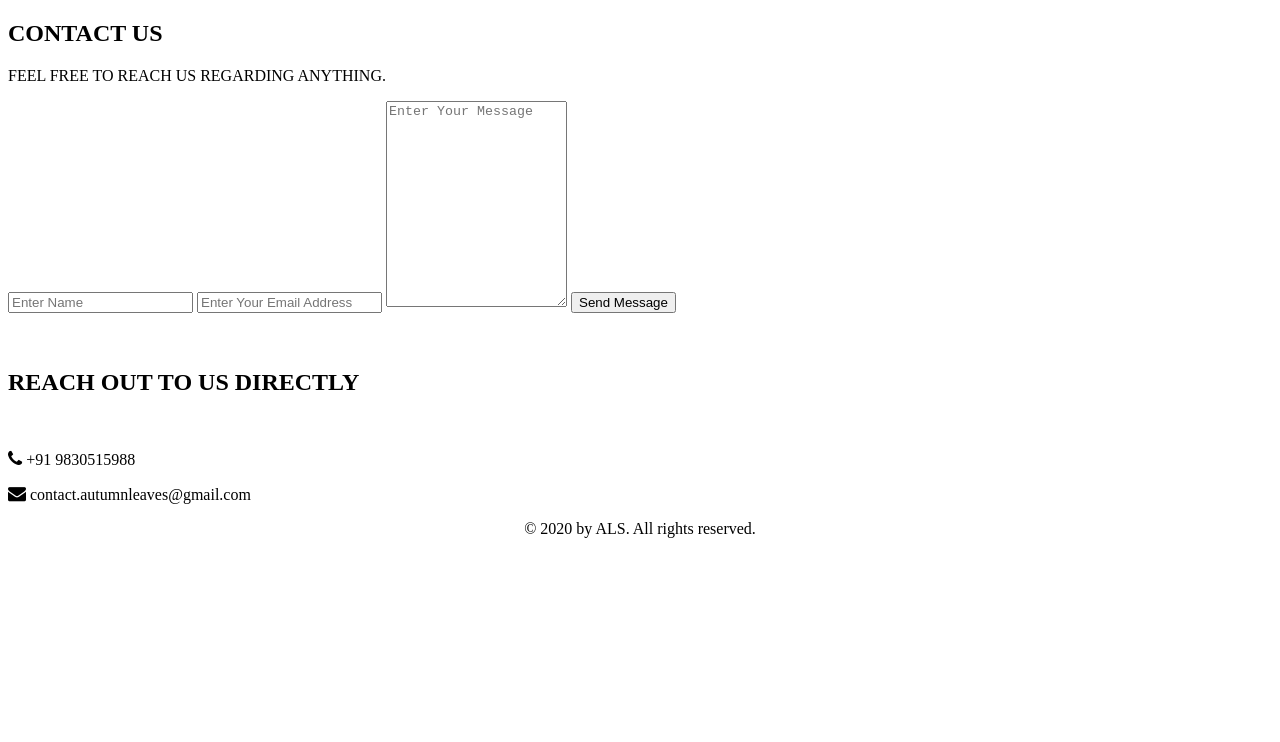
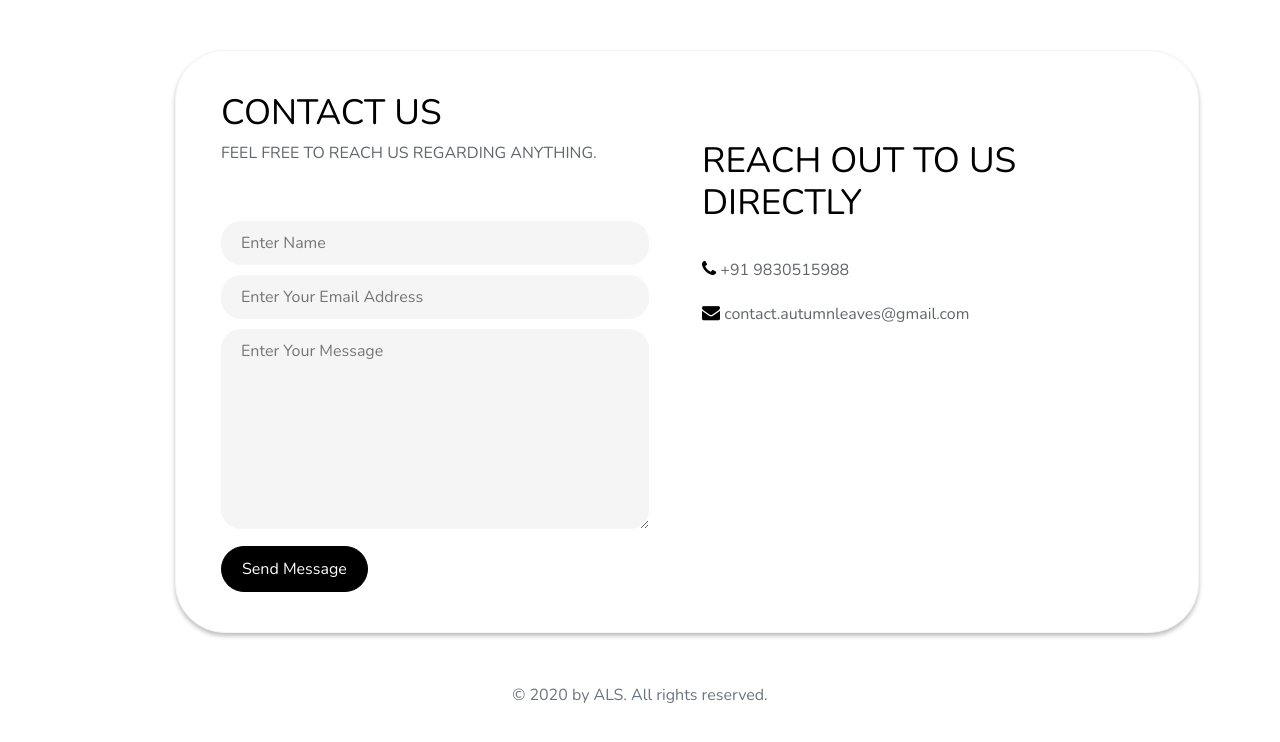
Before and after one commit to jayant-ism/autumn_temp, a website: page contact_us.html in a window 1280 px wide. Drawn offline with nearby package versions, Linux system fonts and the light colour scheme; the site is published under a folder, as on GitHub Pages, so addresses that start at the root find nothing.

Commit message:
Update contact_us.html

```diff
--- a/contact_us.html
+++ b/contact_us.html
@@ -4,10 +4,10 @@
     <meta charset="utf-8">
     <meta name="viewport" content="width=device-width, initial-scale=1.0, shrink-to-fit=yes">
     <link rel="stylesheet" href="https://cdnjs.cloudflare.com/ajax/libs/font-awesome/4.7.0/css/font-awesome.min.css">
-    <link rel="stylesheet" href="/assets/bootstrap/css/bootstrap.min.css">
+    <link rel="stylesheet" href="./public/assets/bootstrap/css/bootstrap.min.css">
 
-    <link rel="stylesheet" type="text/css" href="/css/style.css">
-    <script src="./assets/bootstrap/js/bootstrap.min.js" defer></script>
+    <link rel="stylesheet" type="text/css" href="./public/css/style.css">
+    <script src="./public/assets/bootstrap/js/bootstrap.min.js" defer></script>
 
 </head>
 <body>
```
